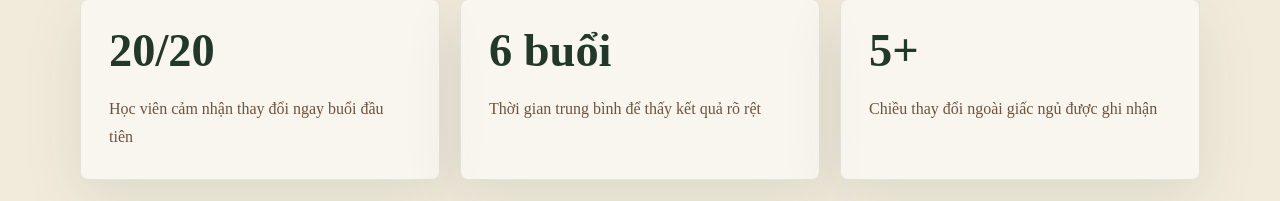
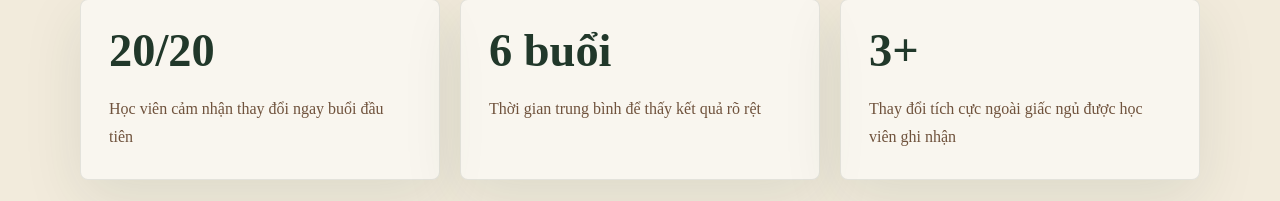
Before and after one commit to healthcoachhonganh/retourss-website, a Next.js app: page /cau-chuyen-hoi-phuc in a window 1280 px wide. Shown: the part 1805-2006 px from the top of the page. Built offline with nearby package versions, Linux system fonts and the light colour scheme; no server answers.

Commit message:
chore: update recovery statistic from 5+ to 3+

```diff
--- a/app/cau-chuyen-hoi-phuc/page.tsx
+++ b/app/cau-chuyen-hoi-phuc/page.tsx
@@ -17,8 +17,8 @@ const recoveryStats = [
     label: "Thời gian trung bình để thấy kết quả rõ rệt"
   },
   {
-    number: "5+",
-    label: "Chiều thay đổi ngoài giấc ngủ được ghi nhận"
+    number: "3+",
+    label: "Thay đổi tích cực ngoài giấc ngủ được học viên ghi nhận"
   }
 ];
 
```
